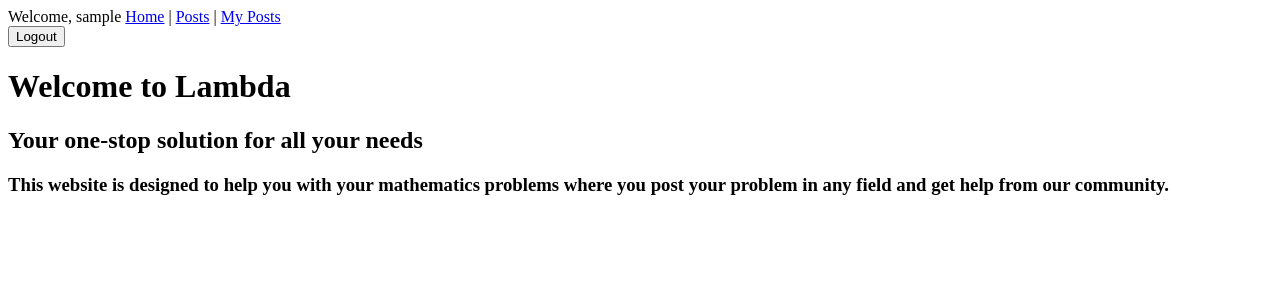
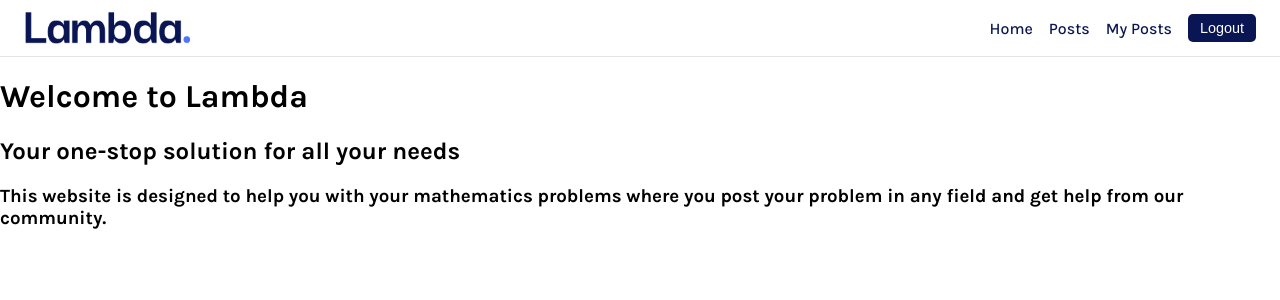
Before and after one commit to ZahraaMohd-c/lambda, a Django app: page /home/ in a window 1280 px wide. Shown: the top 300 px of the page. Run offline with Django 5.2, Linux system fonts and the light colour scheme; the visitor is signed in with stand-in values (Sample User, id 1).

Commit message:
navbar css

```diff
--- /dev/null
+++ b/main_app/static/css/navStyle.css
@@ -0,0 +1,102 @@
+@import url('https://fonts.googleapis.com/css2?family=Karla:ital,wght@0,200..800;1,200..800&display=swap');
+
+body {
+    font-family: "Karla", sans-serif;
+    margin: 0;
+    padding: 0;
+}
+
+.navbar {
+    display: flex;
+    justify-content: space-between;
+    align-items: center;
+    padding: 12px 24px;
+    border-bottom: 1px solid rgba(0, 0, 0, 0.1);
+    background: #fff;
+}
+
+.nav-left {
+    display: flex;
+    align-items: center;
+}
+
+.nav-right {
+    display: flex;
+    align-items: center;
+    gap: 16px;
+}
+
+.nav-right a {
+    text-decoration: none;
+    color: #0A1653;
+    font-weight: 500;
+    transition: color 0.3s ease;
+}
+
+.nav-right a:hover {
+    color: #4E75FF;
+}
+
+.logo {
+    height: 32px;
+    width: auto;
+}
+
+.logout-form {
+    margin: 0;
+    display: inline;
+}
+
+.logout-form button {
+    background: #0A1653;
+    color: white;
+    border: none;
+    padding: 6px 12px;
+    border-radius: 5px;
+    cursor: pointer;
+    transition: background 0.3s ease;
+}
+
+.logout-form button:hover {
+    background: #2F54D1;
+}
+
+.btn-login , .btn-signup {
+    background: #0A1653;
+    color: white;
+    border: none;
+    padding: 6px 12px;
+    border-radius: 5px;
+    cursor: pointer;
+    transition: background 0.3s ease;
+}
+
+.btn-login a , .btn-signup a{
+    color: white;
+}
+
+.btn-login,
+.btn-signup,
+.btn-logout {
+    background: #4E75FF;
+    color: white;
+    text-decoration: none;
+    border: none;
+    padding: 6px 12px;
+    border-radius: 5px;
+    font-size: 0.9rem;
+    font-weight: 500;
+    cursor: pointer;
+    transition: background 0.3s ease, transform 0.2s ease;
+}
+
+.btn-login:hover,
+.btn-signup:hover {
+    background: #2F54D1;
+    transform: translateY(-1px);
+}
+
+.logout-form {
+    margin: 0;
+    display: inline;
+}
--- a/main_app/templates/base.html
+++ b/main_app/templates/base.html
@@ -1,32 +1,35 @@
+{% load static %}
 <!DOCTYPE html>
 <html lang="en">
 <head>
     <meta charset="UTF-8">
     <meta name="viewport" content="width=device-width, initial-scale=1.0">
-    <title>Document</title>
+    <title>Lambda</title>
+    <link rel="stylesheet" href="{% static 'css/navStyle.css' %}">
 </head>
 <body>
-    <nav>
-        {% if user.is_authenticated %}
-        Welcome, {{user.username}}
-        {% endif %}
-        <a href="{% url 'home_page'%}">Home</a> |
-        <a href="{% url 'post_list'%}">Posts</a> |
-        {% if user.is_authenticated %}
-        <a href="{% url 'post_user' user.username%}">My Posts</a>
-        <form action="/auth/logout/" method="post">
-            {% csrf_token %}
-            <button type="submit">Logout</button>
-        </form>
+    <nav class="navbar">
+        <div class="nav-left">
+            <img class="logo" src="{% static 'images/logo.png' %}" alt="Lambda Logo">
+        </div>
 
-        {% else %}
-        <a href="{% url 'login' %}">Login</a>
-        <a href="{% url 'signup'%}">Signup</a>
-        {% endif %}
+        <div class="nav-right">
+            <a href="{% url 'home_page' %}">Home</a>
+            <a href="{% url 'post_list' %}">Posts</a>
+            {% if user.is_authenticated %}
+            <a href="{% url 'post_user' user.username %}">My Posts</a>
+            <form action="/auth/logout/" method="post" class="logout-form">
+                {% csrf_token %}
+                <button type="submit" class="btn-logout">Logout</button>
+            </form>
+            {% else %}
+            <a href="{% url 'login' %}" class="btn-login">Login</a>
+            <a href="{% url 'signup' %}" class="btn-signup">Signup</a>
+            {% endif %}
+        </div>
     </nav>
-    {% block body  %}
-    {% endblock  %}
 
-
+    {% block body %}
+    {% endblock %}
 </body>
 </html>
--- a/main_app/templates/registration/login.html
+++ b/main_app/templates/registration/login.html
@@ -1,4 +1,4 @@
-{% extends "base.html" %}
+{% comment %} {% extends "base.html" %} {% endcomment %}
 {% block body  %}
     <h1>Login</h1>
     <form method='post'>
--- a/main_app/templates/registration/sign-up.html
+++ b/main_app/templates/registration/sign-up.html
@@ -1,4 +1,4 @@
-{% extends "base.html" %}
+{% comment %} {% extends "base.html" %} {% endcomment %}
 {% block body  %}
     <h1>Sign up</h1>
     <form method='post'>
```
Also changed, not shown: main_app/static/images/logo.png (added).
